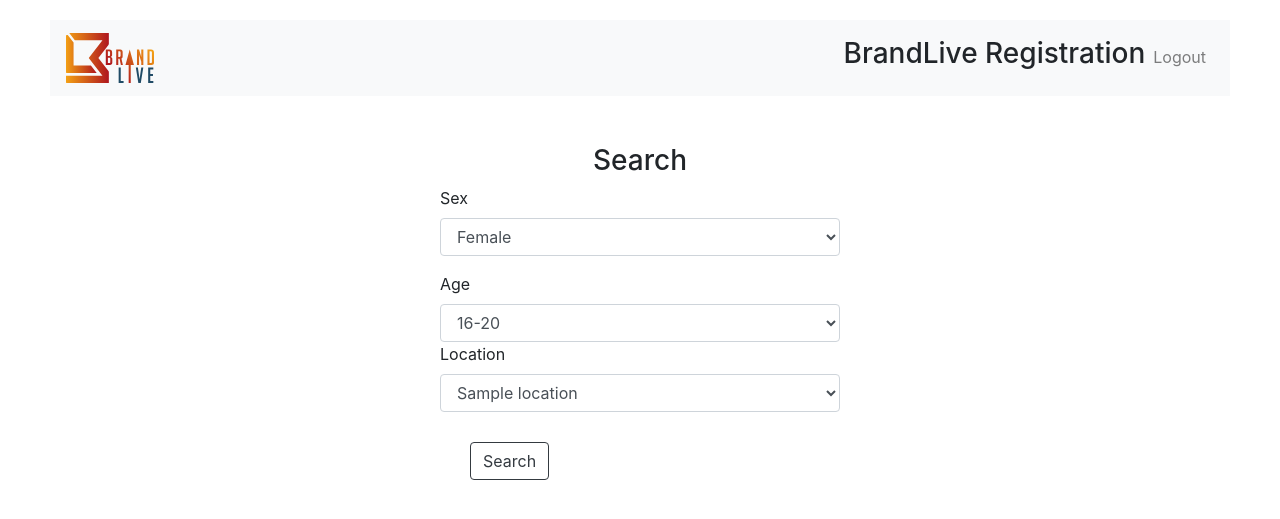
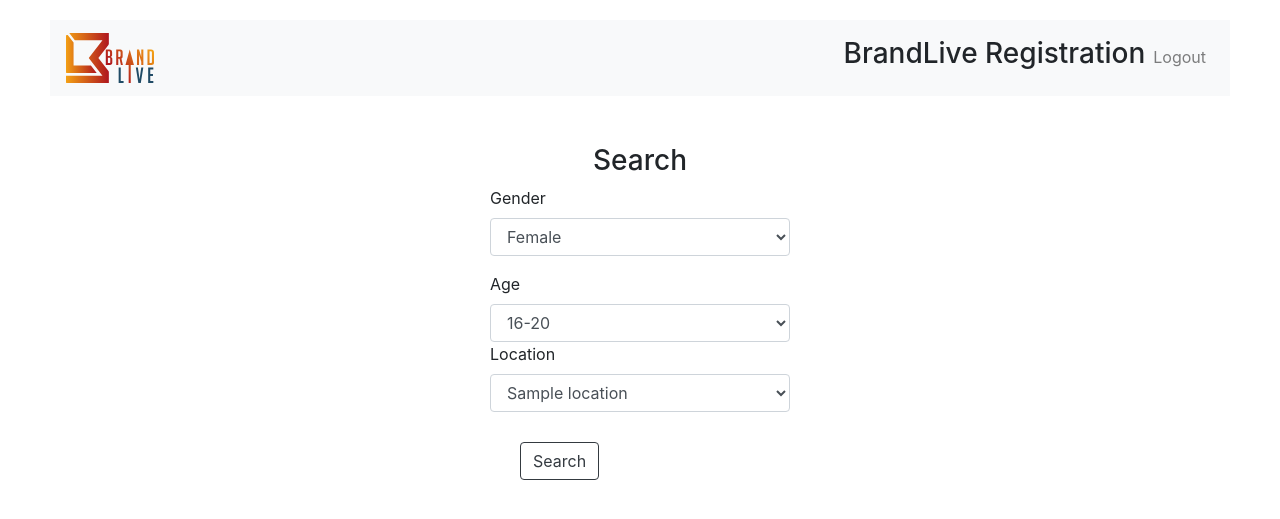
Before and after one commit to PiotrZettt/brandlive, a Django app: template candidate_app/templates/search.html in a window 1280 px wide. Shown: the top 519 px of the page. Run offline with Django 4.2, Linux system fonts and the light colour scheme; a user stored in the database is signed in; the template is opened without the code that fills it: most values are stand-ins (such as "Sample title", 1, 10 or a date in 2020); some libraries are stand-ins or nearby versions.

Commit message:
fixed profiles commit

```diff
--- a/candidate_app/templates/search-result.html
+++ b/candidate_app/templates/search-result.html
@@ -12,7 +12,7 @@
                     <div class="col-md-4">
                         <img src="{{ profile.photo.url }}" class="card-img" alt="...">
                     </div>
-                    <div class="col-md-8">
+                    <div class="col-md-4">
                         <div class="card-body">
                             <h5 class="card-title">{{ profile.first_name }} {{ profile.last_name }}</h5>
                             <p class="card-text">Gender: {{ profile.gender }}</p>
--- a/candidate_app/templates/search.html
+++ b/candidate_app/templates/search.html
@@ -5,10 +5,10 @@
 
   <h3 class="main-title" style="text-align: center">Search</h3>
 
-          <form class="search-form mx-auto" style="width: 400px;" method="post" action="{% url 'search' %}">
+          <form class="search-form mx-auto" style="width: 300px;" method="post" action="{% url 'search' %}">
           {% csrf_token %}
             <div class="form-group">
-                <label for="exampleFormControlselect1">Sex</label>
+                <label for="exampleFormControlselect1">Gender</label>
                 <select class="form-control" id="exampleFormControlSelect1" name="gender">
                    <option>Female</option>
                    <option>Male</option>
```
